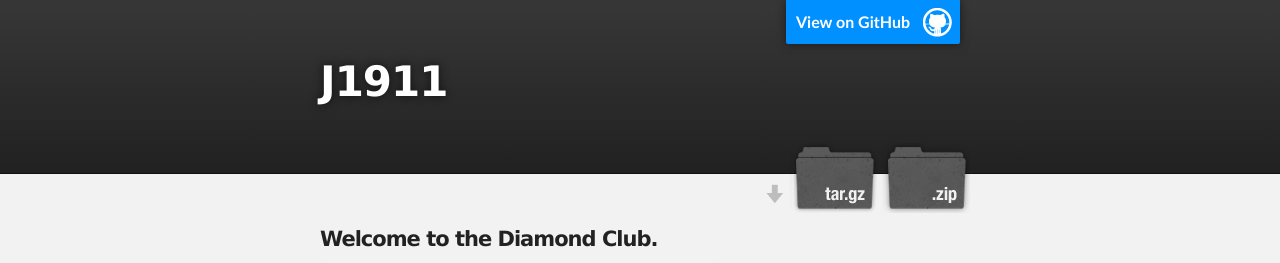
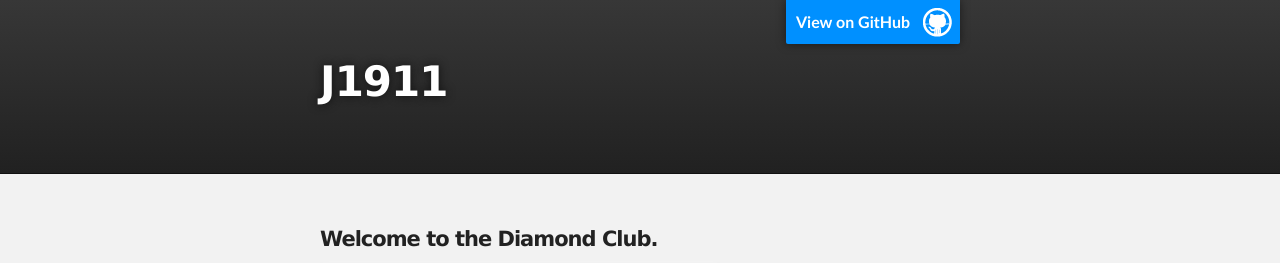
Before and after one commit to jjohnson1186/j1911, a plain HTML site: page index.html in a window 1280 px wide. Shown: the top 263 px of the page. Drawn offline with Linux system fonts and the light colour scheme.

Commit message:
Update index.html

```diff
--- a/index.html
+++ b/index.html
@@ -8,7 +8,7 @@
 
     <link rel="stylesheet" type="text/css" media="screen" href="stylesheets/stylesheet.css">
 
-    <title>J1911</title>
+    <title>service for mankind</title>
   </head>
 
   <body>
@@ -21,10 +21,7 @@
           <h1 id="project_title">J1911</h1>
           <h2 id="project_tagline"></h2>
 
-            <section id="downloads">
-              <a class="zip_download_link" href="https://github.com/jjohnson1186/j1911/zipball/master">Download this project as a .zip file</a>
-              <a class="tar_download_link" href="https://github.com/jjohnson1186/j1911/tarball/master">Download this project as a tar.gz file</a>
-            </section>
+
         </header>
     </div>
 
```
